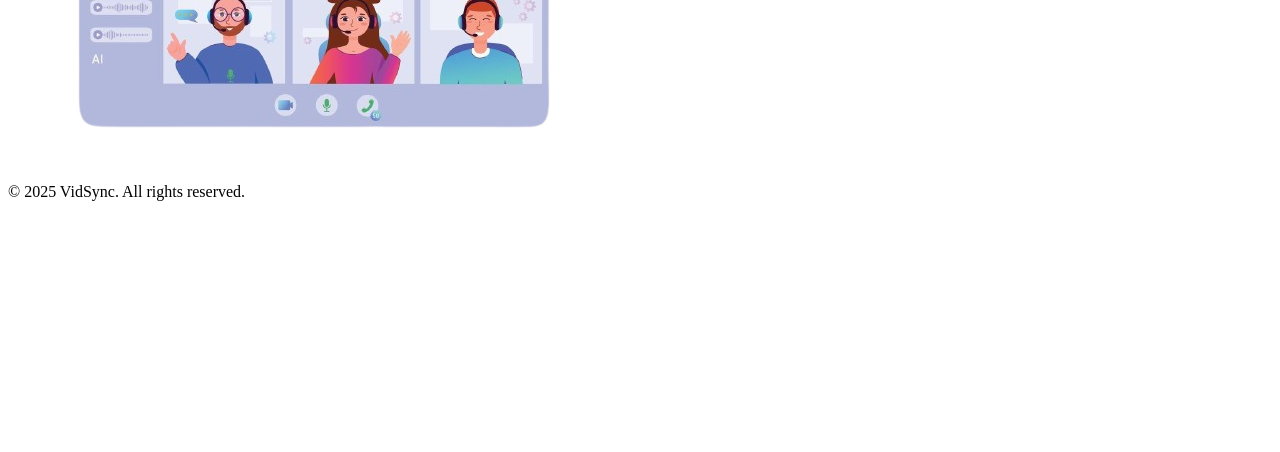
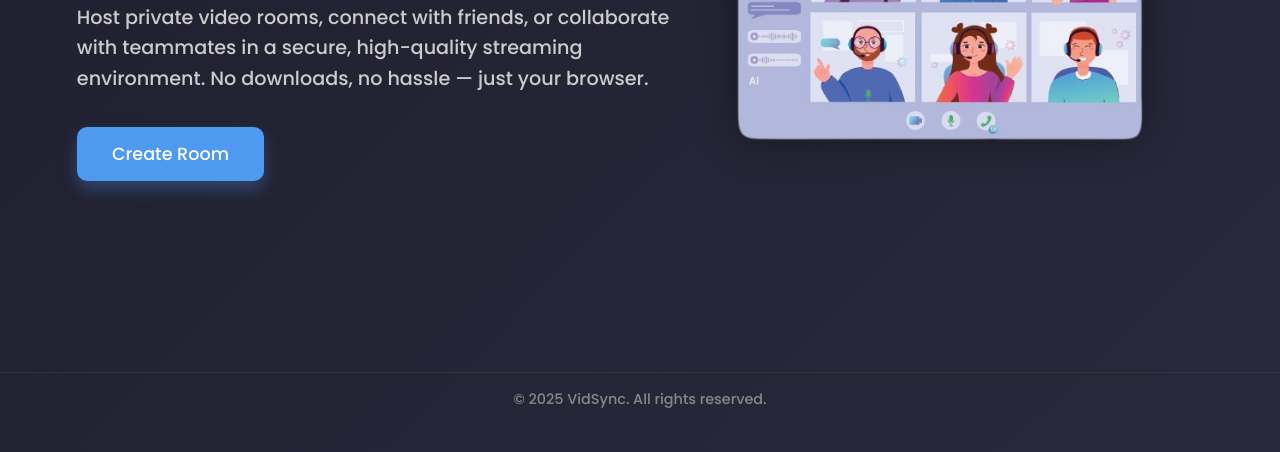
Before and after one commit to Tejassutar30/VidSync, a plain HTML site: page index.html in a window 1280 px wide. Shown: the part 348-800 px from the top of the page. Drawn offline with Linux system fonts and the light colour scheme; the site is published under a folder, as on GitHub Pages, so addresses that start at the root find nothing.

Commit message:
fixed css problem

```diff
--- a/index.html
+++ b/index.html
@@ -5,7 +5,7 @@
   <meta name="viewport" content="width=device-width, initial-scale=1.0"/>
   <title>Home | MyVideoRoom</title>
   <link href="https://fonts.googleapis.com/css2?family=Poppins:wght@300;500;700&display=swap" rel="stylesheet">
-  <link rel="stylesheet" href="/styles/style.css">
+  <link rel="stylesheet" href="styles/style.css">
 </head>
 <body>
 
```
